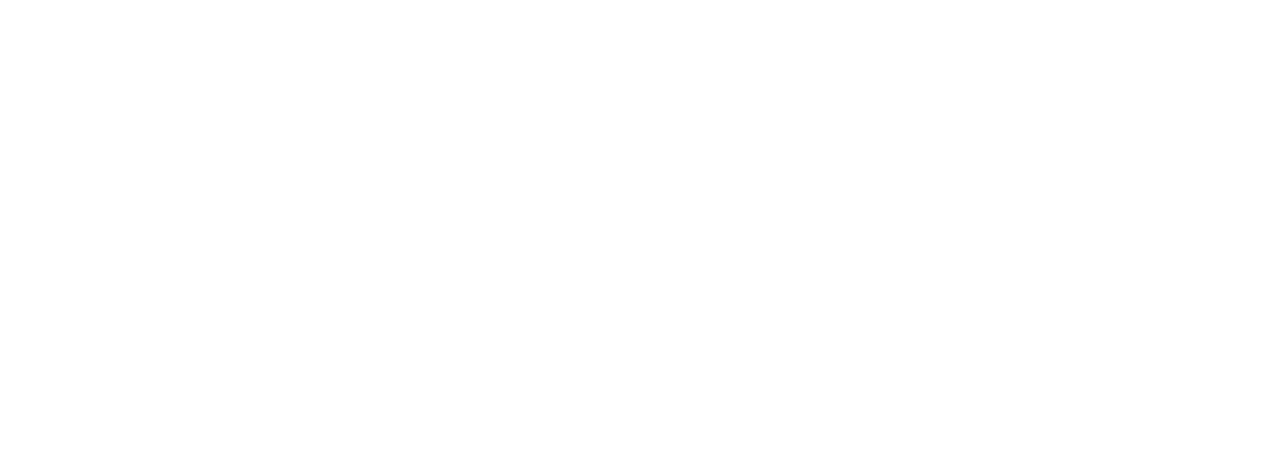
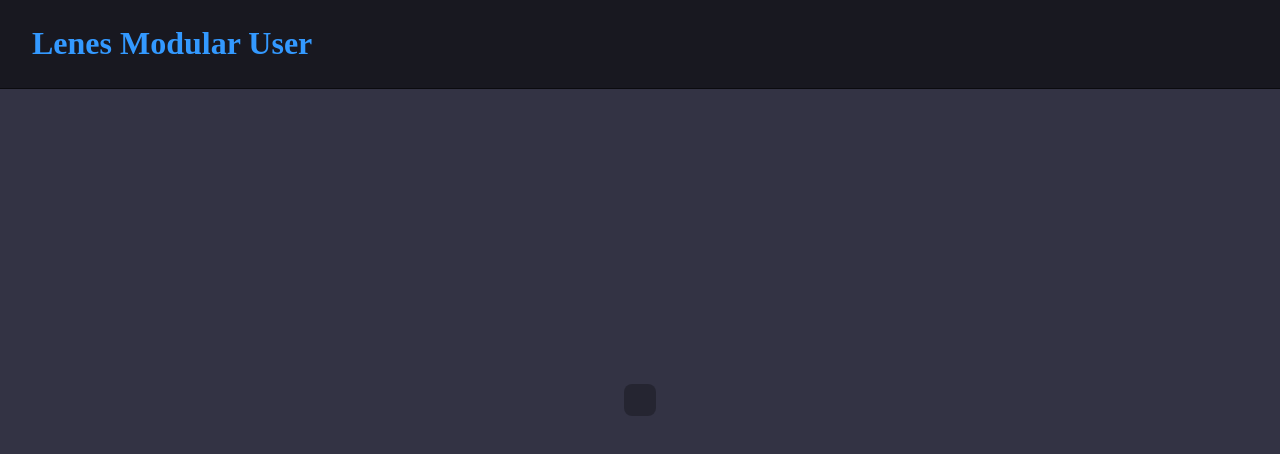
Before and after one commit to MaleneJung/lenes-modular-user, a plain HTML site: page index.html in a window 1280 px wide. Drawn offline with Linux system fonts and the light colour scheme.

Commit message:
Some Beginning

```diff
--- /dev/null
+++ b/css/login_form.css
@@ -0,0 +1,10 @@
+
+#login-form {
+    position: absolute;
+    left: 50%;
+    top: 50%;
+    transform: translate(-50%, -50%);
+    background-color: #0004;
+    padding: 1rem;
+    border-radius: 8px;
+}
--- /dev/null
+++ b/css/master.css
@@ -0,0 +1,5 @@
+
+body {
+    margin: 0;
+    background-color: #334;
+}
--- /dev/null
+++ b/css/titlebar.css
@@ -0,0 +1,8 @@
+
+#titlebar {
+    margin: 0;
+    padding: 0.25rem 2rem;
+    background-color: #0008;
+    color: #39F;
+    border-bottom: #0008 1px solid;
+}
--- a/index.html
+++ b/index.html
@@ -1,11 +1,26 @@
 <!DOCTYPE html>
 <html lang="en">
 <head>
+
     <meta charset="UTF-8">
     <meta name="viewport" content="width=device-width, initial-scale=1.0">
+
     <title> Lenes Modular User </title>
+
+    <link rel="stylesheet" href="css/master.css">
+    <link rel="stylesheet" href="css/titlebar.css">
+    <link rel="stylesheet" href="css/login_form.css">
+
 </head>
 <body>
 
+    <div id="titlebar">
+        <h1> Lenes Modular User </h1>
+    </div>
+
+    <div id="login-form">
+
+    </div>
+
 </body>
 </html>
```
Also changed, not shown: js/client.js (added).
